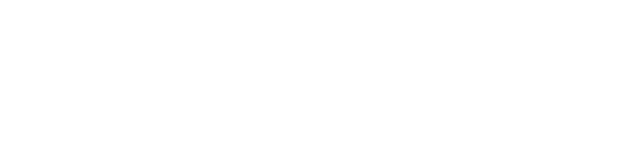
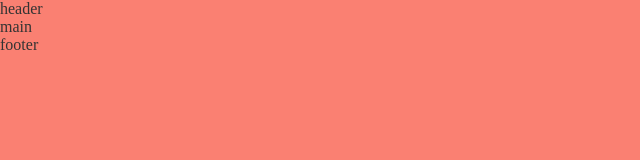
Before and after one commit to SOunit/github_practice, a plain HTML site: page index.html in a window 1280 px wide. Shown: the whole page, without its empty margins (0-640 px from the left). Drawn offline with Linux system fonts and the light colour scheme.

Commit message:
add base files

```diff
--- a/index.html
+++ b/index.html
@@ -5,6 +5,12 @@
     <meta http-equiv="X-UA-Compatible" content="IE=edge" />
     <meta name="viewport" content="width=device-width, initial-scale=1.0" />
     <title>Github Practice</title>
+    <link rel="stylesheet" href="./shared.css" />
+    <link rel="stylesheet" href="./main.css" />
   </head>
-  <body></body>
+  <body>
+    <header>header</header>
+    <main>main</main>
+    <footer>footer</footer>
+  </body>
 </html>
--- /dev/null
+++ b/main.css
@@ -0,0 +1,3 @@
+body {
+  background-color: salmon;
+}
--- /dev/null
+++ b/shared.css
@@ -0,0 +1,9 @@
+* {
+  box-sizing: border-box;
+}
+
+body {
+  margin: 0;
+  padding: 0;
+  color: #333;
+}
```
Also changed, not shown: images/placeholder.txt (added), k/placeholder.txt (added), t/placeholder.txt (added), 1 other file.
